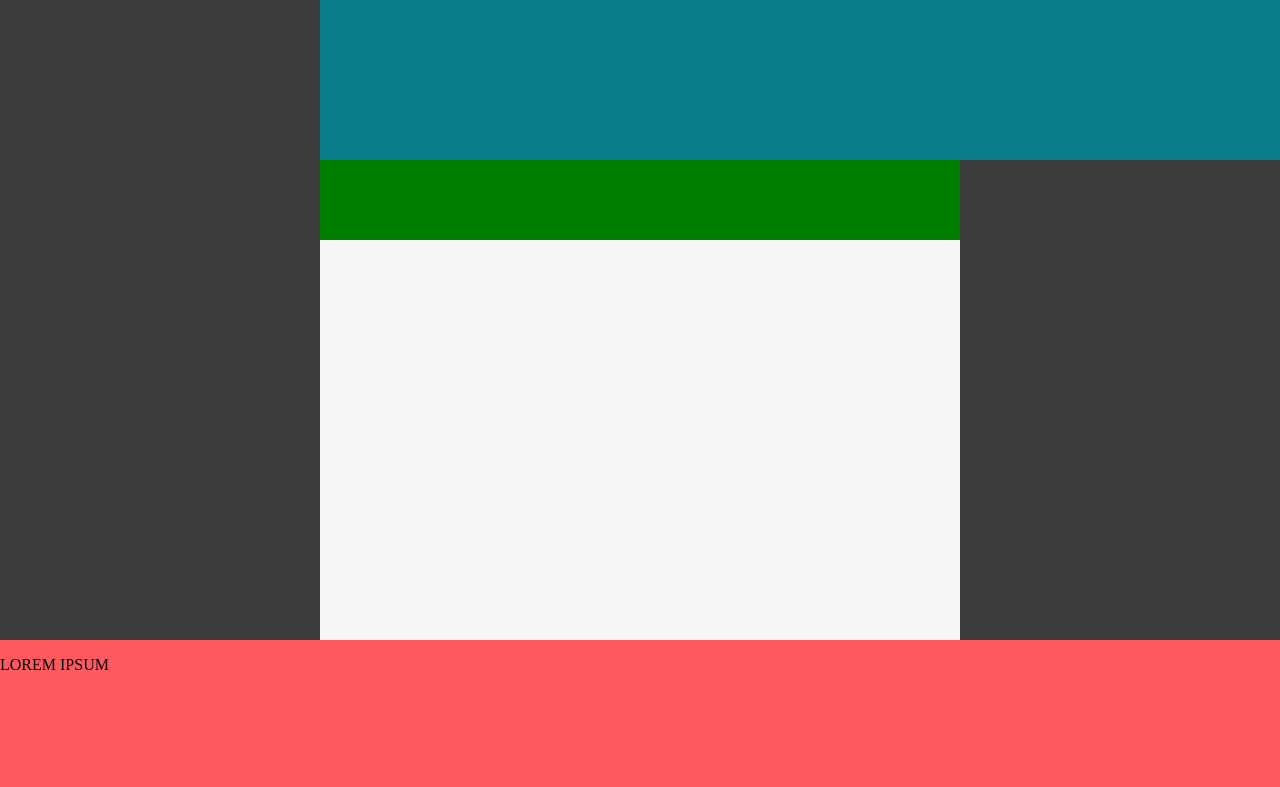
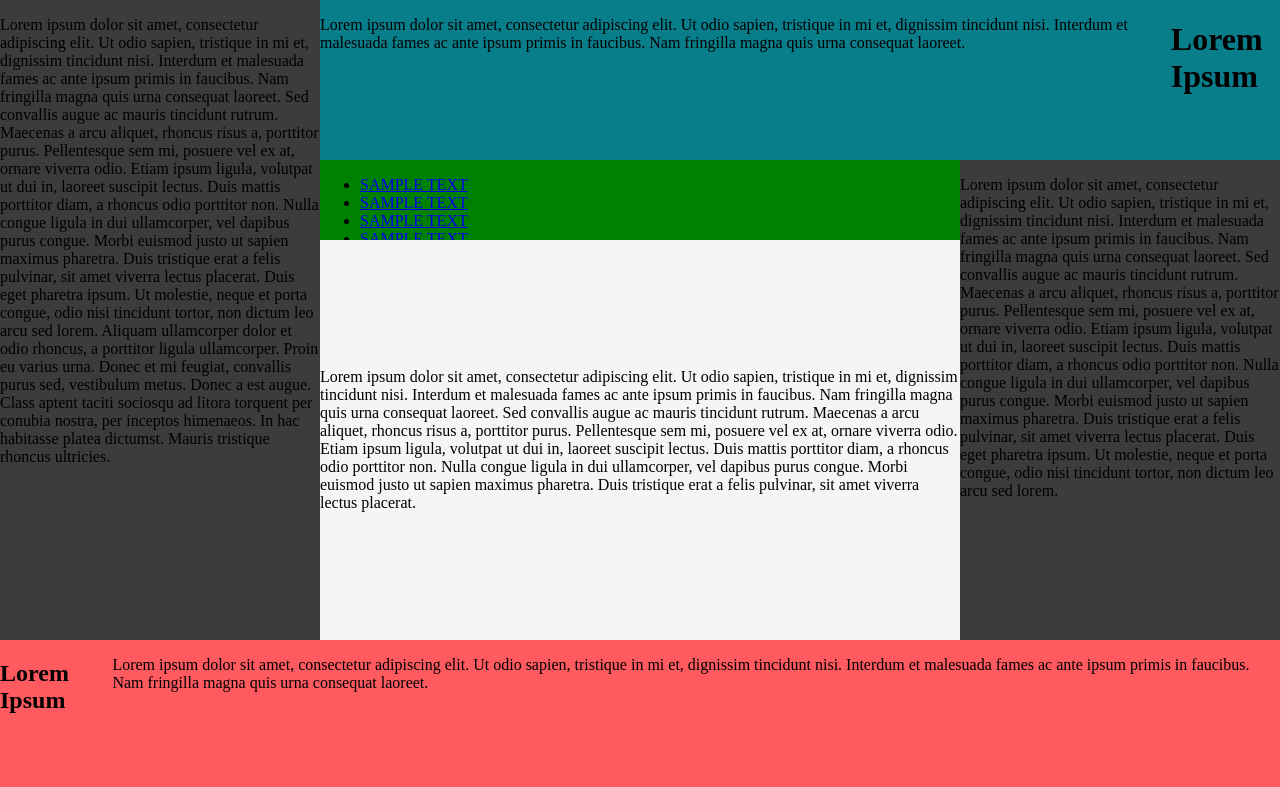
Before and after one commit to Ekedani/webdev-lab-1, a plain HTML site: page start.html in a window 1280 px wide. Drawn offline with Linux system fonts and the light colour scheme.

Commit message:
Added more elements to HTML file

```diff
--- a/css/styles.css
+++ b/css/styles.css
@@ -10,21 +10,32 @@ body{
 }
 
 .footer{
+    display: flex;
     background: #ff5a5f;
     grid-area: 5 / 1 / 6 / 5;
 }
 
 .header{
+    display: flex;
+    justify-content: space-between;
     background: #087e8b;
     grid-area: 1 / 2 / 2 / 5;
 }
 
 .navigation{
+    display: flex;
+    justify-content: space-between;
     background: green;
     grid-area: 2 / 2 / 3 / 4;
 }
 
+.navigation__link{
+    text-transform: uppercase;
+}
+
 .main{
+    display: flex;
+    align-items: center;
     background: #f5f5f5;
     grid-area: 3 / 2 / 5 / 4;
 }
--- a/start.html
+++ b/start.html
@@ -8,23 +8,62 @@
 <body>
 <div class="container">
     <header class="header">
-
+        <p>Lorem ipsum dolor sit amet, consectetur adipiscing elit. Ut odio sapien, tristique in mi et, dignissim
+            tincidunt nisi. Interdum et malesuada fames ac ante ipsum primis in faucibus. Nam fringilla magna quis
+            urna consequat laoreet.</p>
+        <h1 class="header__heading">Lorem Ipsum</h1>
     </header>
     <aside class="left-aside">
+        <p>Lorem ipsum dolor sit amet, consectetur adipiscing elit. Ut odio sapien, tristique in mi et, dignissim
+            tincidunt nisi. Interdum et malesuada fames ac ante ipsum primis in faucibus. Nam fringilla magna quis urna
+            consequat laoreet. Sed convallis augue ac mauris tincidunt rutrum. Maecenas a arcu aliquet, rhoncus risus a,
+            porttitor purus. Pellentesque sem mi, posuere vel ex at, ornare viverra odio. Etiam ipsum ligula, volutpat
+            ut dui in, laoreet suscipit lectus. Duis mattis porttitor diam, a rhoncus odio porttitor non. Nulla congue
+            ligula in dui ullamcorper, vel dapibus purus congue. Morbi euismod justo ut sapien maximus pharetra. Duis
+            tristique erat a felis pulvinar, sit amet viverra lectus placerat.
 
+            Duis eget pharetra ipsum. Ut molestie, neque et porta congue, odio nisi tincidunt tortor, non dictum leo
+            arcu sed lorem. Aliquam ullamcorper dolor et odio rhoncus, a porttitor ligula ullamcorper. Proin eu varius
+            urna. Donec et mi feugiat, convallis purus sed, vestibulum metus. Donec a est augue. Class aptent taciti
+            sociosqu ad litora torquent per conubia nostra, per inceptos himenaeos. In hac habitasse platea dictumst.
+            Mauris tristique rhoncus ultricies.</p>
     </aside>
     <nav class="navigation">
-
+        <ul>
+            <li class="navigation__link"><a href="#">Sample Text</a></li>
+            <li class="navigation__link"><a href="#">Sample Text</a></li>
+            <li class="navigation__link"><a href="#">Sample Text</a></li>
+            <li class="navigation__link"><a href="#">Sample Text</a></li>
+            <li class="navigation__link"><a href="#">Sample Text</a></li>
+        </ul>
     </nav>
     <main class="main">
-
+        <p>Lorem ipsum dolor sit amet, consectetur adipiscing elit. Ut odio sapien, tristique in mi et, dignissim
+            tincidunt nisi. Interdum et malesuada fames ac ante ipsum primis in faucibus. Nam fringilla magna quis urna
+            consequat laoreet. Sed convallis augue ac mauris tincidunt rutrum. Maecenas a arcu aliquet, rhoncus risus a,
+            porttitor purus. Pellentesque sem mi, posuere vel ex at, ornare viverra odio. Etiam ipsum ligula, volutpat
+            ut dui in, laoreet suscipit lectus. Duis mattis porttitor diam, a rhoncus odio porttitor non. Nulla congue
+            ligula in dui ullamcorper, vel dapibus purus congue. Morbi euismod justo ut sapien maximus pharetra. Duis
+            tristique erat a felis pulvinar, sit amet viverra lectus placerat.</p>
     </main>
 
     <aside class="right-aside">
+        <p>Lorem ipsum dolor sit amet, consectetur adipiscing elit. Ut odio sapien, tristique in mi et, dignissim
+            tincidunt nisi. Interdum et malesuada fames ac ante ipsum primis in faucibus. Nam fringilla magna quis urna
+            consequat laoreet. Sed convallis augue ac mauris tincidunt rutrum. Maecenas a arcu aliquet, rhoncus risus a,
+            porttitor purus. Pellentesque sem mi, posuere vel ex at, ornare viverra odio. Etiam ipsum ligula, volutpat
+            ut dui in, laoreet suscipit lectus. Duis mattis porttitor diam, a rhoncus odio porttitor non. Nulla congue
+            ligula in dui ullamcorper, vel dapibus purus congue. Morbi euismod justo ut sapien maximus pharetra. Duis
+            tristique erat a felis pulvinar, sit amet viverra lectus placerat.
 
+            Duis eget pharetra ipsum. Ut molestie, neque et porta congue, odio nisi tincidunt tortor, non dictum leo
+            arcu sed lorem.</p>
     </aside>
     <footer class="footer">
-        <p>LOREM IPSUM</p>
+        <h2 class="footer__heading">Lorem Ipsum</h2>
+        <p>Lorem ipsum dolor sit amet, consectetur adipiscing elit. Ut odio sapien, tristique in mi et, dignissim
+            tincidunt nisi. Interdum et malesuada fames ac ante ipsum primis in faucibus. Nam fringilla magna quis urna
+            consequat laoreet.</p>
     </footer>
 </div>
 </body>
```
